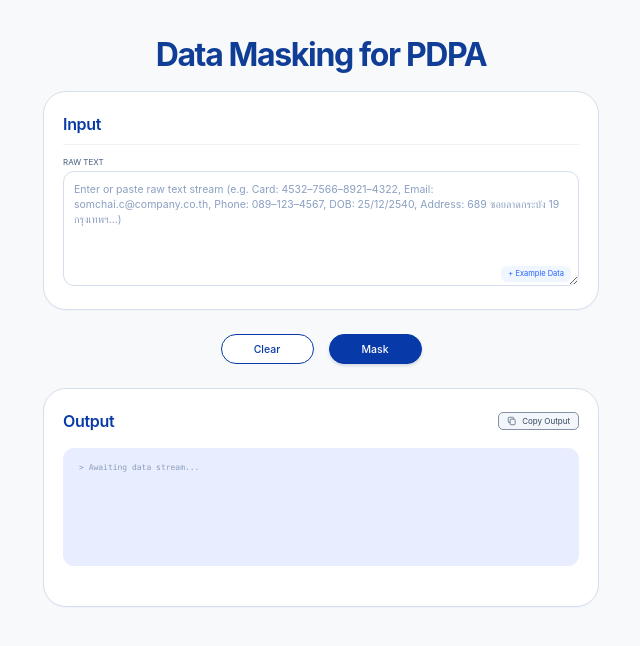
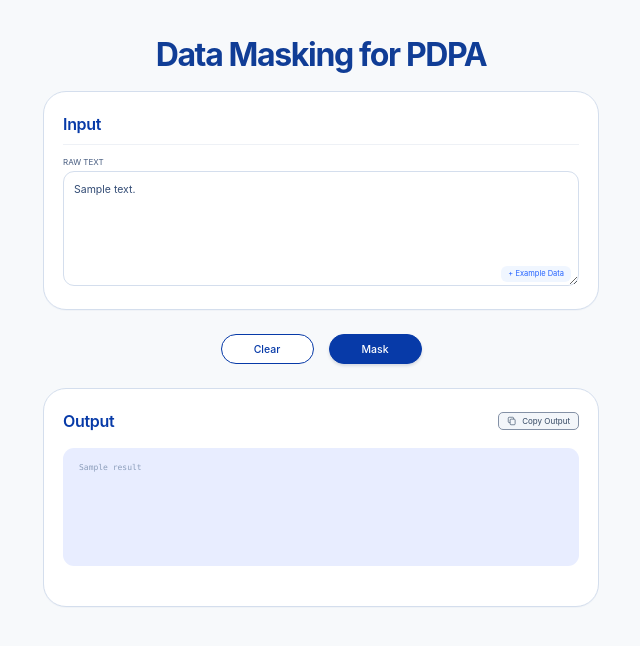
Before and after one commit to pentorhenglee/toc-data-masking-pdpa, a Flask app: template templates/index.html in a window 1280 px wide. Shown: the top 646 px of the page, without its empty margins (319-959 px from the left). Run offline with Flask 3, Linux system fonts and the light colour scheme; the template is opened without the code that fills it: most values are stand-ins (such as "Sample title", 1, 10 or a date in 2020).

Commit message:
Update index.html

```diff
--- a/templates/index.html
+++ b/templates/index.html
@@ -10,19 +10,21 @@
   <main class="workspace">
     <h1>Data Masking for PDPA</h1>
 
+    <form method="post">
       <section class="panel input-panel" aria-labelledby="input-heading">
         <h2 id="input-heading" class="input-heading">Input</h2>
         <label for="raw-text">RAW TEXT</label>
         <div class="textarea-wrap">
-        <textarea id="raw-text" spellcheck="false" placeholder="Enter or paste raw text stream (e.g. Card: 4532–7566–8921–4322, Email: somchai.c@company.co.th, Phone: 089–123–4567, DOB: 25/12/2540, Address: 689 ซอยลาดกระบัง 19 กรุงเทพฯ…)"></textarea>
+          <textarea id="raw-text" name="text" spellcheck="false" placeholder="Enter or paste raw text stream (e.g. Card: 4532–7566–8921–4322, Email: somchai.c@company.co.th, Phone: 089–123–4567, DOB: 25/12/2540, Address: 689 ซอยลาดกระบัง 19 กรุงเทพฯ…)">{{ text }}</textarea>
           <button class="example-button" type="button">+ Example Data</button>
         </div>
       </section>
 
       <div class="actions">
-      <button class="button button-outline" type="button">Clear</button>
-      <button class="button button-primary" type="button">Mask</button>
+        <a class="button button-outline" href="/" style="display: inline-flex; align-items: center; justify-content: center; text-decoration: none;">Clear</a>
+        <button class="button button-primary" type="submit">Mask</button>
       </div>
+    </form>
 
     <section class="panel output-panel" aria-labelledby="output-heading">
       <div class="output-header">
@@ -35,7 +37,7 @@
           Copy Output
         </button>
       </div>
-      <pre class="output" aria-live="polite">&gt; Awaiting data stream...</pre>
+      <pre class="output" aria-live="polite">{{ result }}</pre>
     </section>
   </main>
 </body>
```
Lines whose indentation alone changed are shown as unchanged.
